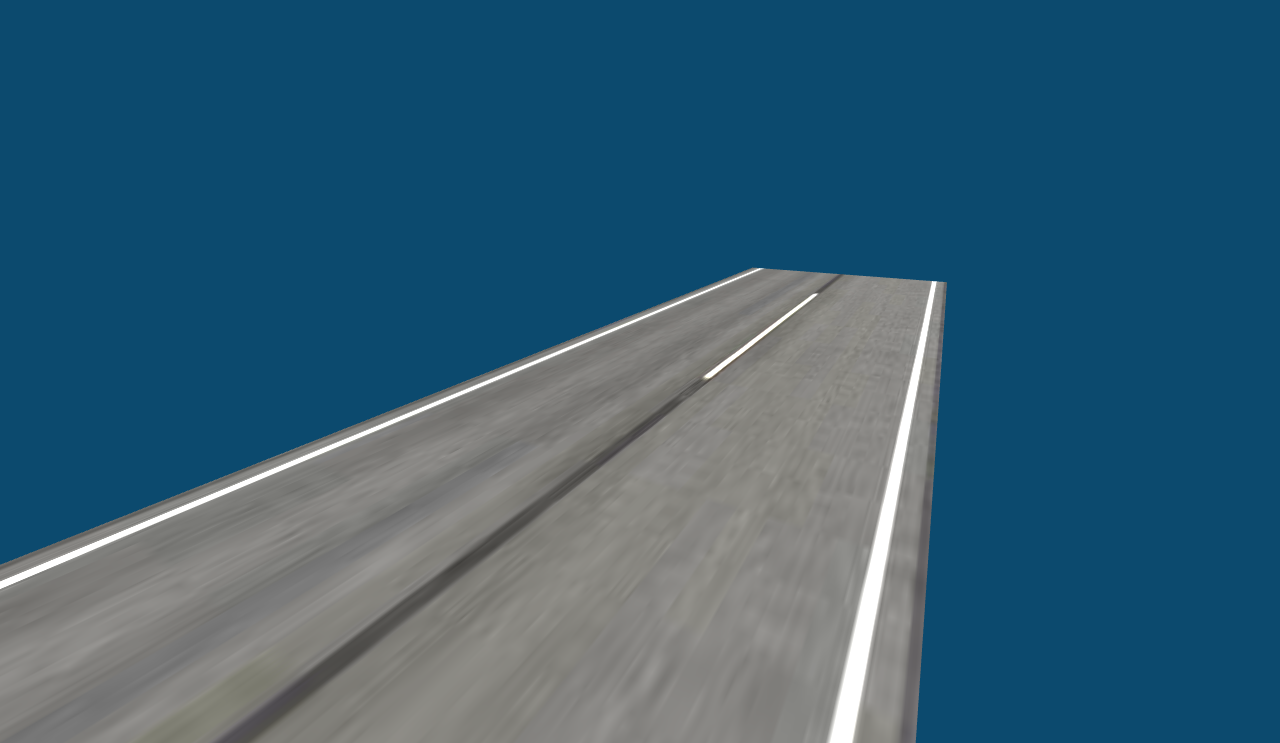
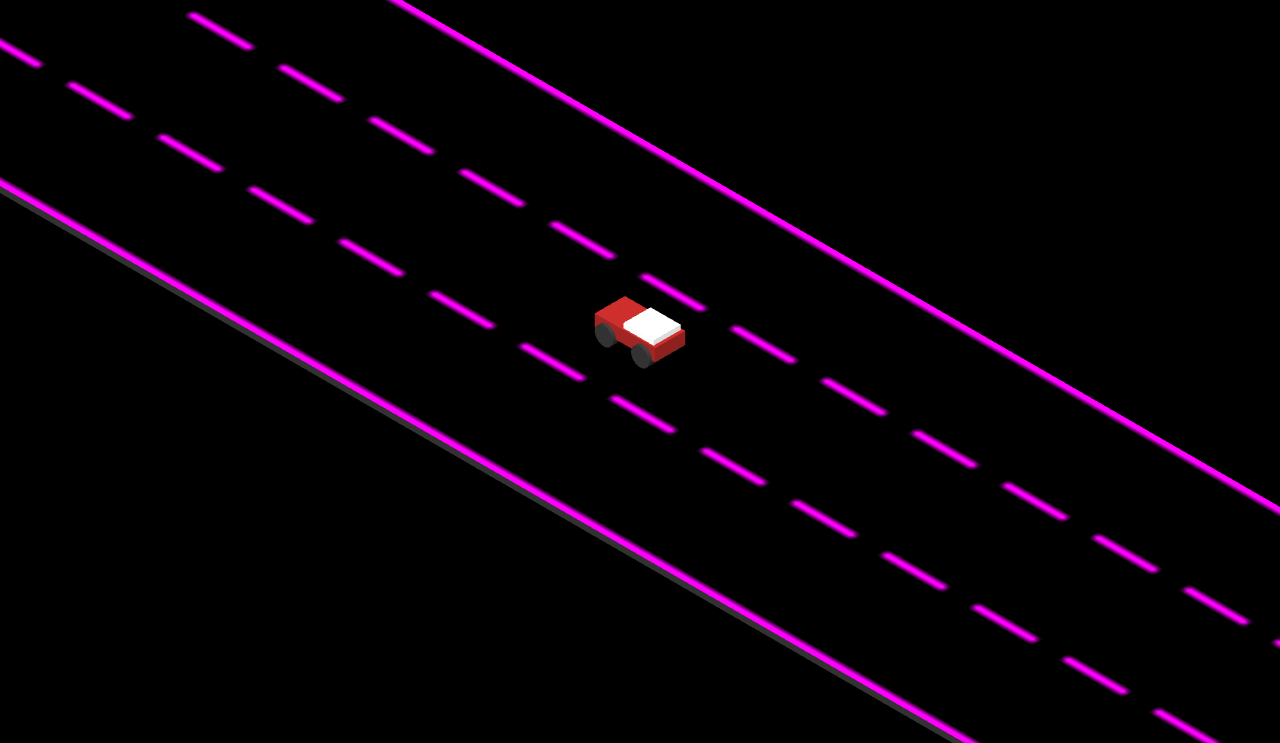
Before and after one commit to thiagoluann/jogo-de-carro, a plain HTML site: page index.html in a window 1280 px wide. Shown: the part 57-800 px from the top of the page. Drawn offline with nearby package versions, Linux system fonts and the light colour scheme; animation ran at ten frames a second.

Commit message:
atualização quase ompleta

```diff
--- a/index.html
+++ b/index.html
@@ -1,26 +1,22 @@
 <!DOCTYPE html>
-<html lang="en">
+<html>
 <head>
-  <meta charset="UTF-8">
-  <meta name="viewport" content="width=device-width, initial-scale=1.0">
-  <title>Simple 3D Game</title>
-  <style>
-    body {
-      margin: 0;
-      background: #0c4a6e;
-    }
-  </style>
+    <title>Jogo de Carro</title>
+    <link rel="stylesheet" href="styles.css">
+
+
+    <script type="importmap">{
+        "imports": {
+          "three": "https://unpkg.com/three@0.150.0/build/three.module.js",
+          "three/": "https://unpkg.com/three@0.150.0/"
+        }
+      }</script>
+
+    <script type="module" src="main.js"></script>
 </head>
 <body>
-  <script src="https://unpkg.com/es-module-shims@1.6.3/dist/es-module-shims.js"></script>
-  <script type="importmap">
-    {
-      "imports": {
-        "three": "https://unpkg.com/three@0.150.1/build/three.module.js",
-        "three/addons/": "https://unpkg.com/three@0.150.1/examples/jsm/"
-      }
-    }
-  </script>
-  <script src="main.js" type="module"></script>
+
+<div id="output">Jogo 3D</div>
+
 </body>
 </html>
--- a/main.js
+++ b/main.js
@@ -1,288 +1,244 @@
-import * as THREE from 'three';
-import { GLTFLoader } from 'three/addons/loaders/GLTFLoader.js';
-import { OrbitControls } from 'three/addons/controls/OrbitControls.js';
+import * as THREE from "three";
+import { OrbitControls } from "three/examples/jsm/controls/OrbitControls.js";
 
 const scene = new THREE.Scene();
-const camera = new THREE.PerspectiveCamera(
-  75,
-  window.innerWidth / window.innerHeight,
-  0.1,
-  1000
+
+
+// Luzes do ambiente
+const ambientLight = new THREE.AmbientLight(0xffffff, 0.6);
+scene.add(ambientLight);
+
+const dirLight = new THREE.DirectionalLight(0xffffff, 0.8);
+dirLight.position.set(200, 500, 300);
+scene.add(dirLight);
+
+// Camara
+const aspectRatio = window.innerWidth / window.innerHeight;
+const cameraWidth = 150;
+const cameraHeight = cameraWidth / aspectRatio;
+
+const camera = new THREE.OrthographicCamera(
+  cameraWidth / -2, // esquerda
+  cameraWidth / 2, // direita
+  cameraHeight / 2, // cima
+  cameraHeight / -2, // baixo
+  0, // plano perto
+  1000 // plano longe
 );
-camera.position.set(4.61, 2.74, 8);
+camera.position.set(200, 200, 200);
+camera.lookAt(0, 10, 0);
 
-const renderer = new THREE.WebGLRenderer({
-  alpha: true,
-  antialias: true
+// Cores
+const green = 0x08A045;
+const blue = 0x006FB9;
+const yellow = 0xEFCC00;
+const black = 0x000000;
+const white = 0xFFFFFF;
+const red = 0xa52523;
+
+
+// Pista
+const road = createRoad();
+scene.add(road);
+
+// Carros
+const car = createCar();
+scene.add(car);
+
+const ecar1 = createEnemyCar(blue);
+const ecar2 = createEnemyCar(green);
+const ecar3 = createEnemyCar(yellow);
+
+ecar1.position.x = -100;
+ecar2.position.x = -150;
+ecar3.position.x = -130;
+
+ecar1.position.z = -20;
+ecar2.position.z = 20;
+ecar3.position.z = 0;
+
+
+scene.add(ecar1);
+scene.add(ecar2);
+scene.add(ecar3);
+
+
+// renderizar
+const renderer = new THREE.WebGLRenderer({ antialias: true });
+renderer.setSize(window.innerWidth, window.innerHeight);
+renderer.render(scene, camera);
+
+ var controls = new OrbitControls( camera, renderer.domElement );
+
+// Animação
+renderer.setAnimationLoop(() => {
+  carColision(car, ecar1, 0.2, -120);
+  carColision(car, ecar2, 0.4, -140);
+  carColision(car, ecar3, 0.2, -150);
+  renderer.render(scene, camera);
 });
-renderer.shadowMap.enabled = true;
-renderer.setSize(window.innerWidth, window.innerHeight);
+
 document.body.appendChild(renderer.domElement);
 
-const controls = new OrbitControls(camera, renderer.domElement);
+// Carro principal
+function createCar() {
+  const car = new THREE.Group();
 
-// const Rua = new GLTFLoader();
+  const backWheel = createWheels();
+  backWheel.position.y = 1;
+  backWheel.position.x = -3;
+  car.add(backWheel);
 
-// Rua.load('rua/scene.gltf', (rua)=>{
-//   rua.scene.scale.set(1, 1, 1);
-//   scene.add(rua.scene);
-// })
+  const frontWheel = createWheels();
+  frontWheel.position.y = 1;
+  frontWheel.position.x = 3;
+  car.add(frontWheel);
 
-class Box extends THREE.Mesh {
-    constructor({
-      width,
-      height,
-      depth,
-      color = '#00ff00',
-      velocity = {
-        x: 0,
-        y: 0,
-        z: 0
-      },
-      position = {
-        x: 0,
-        y: 0,
-        z: 0
-      },
-      zAcceleration = false
-    }) {
-      super(
-        new THREE.BoxGeometry(width, height, depth),
-        new THREE.MeshStandardMaterial({ color })
-      )
+  const main = new THREE.Mesh(
+    new THREE.BoxGeometry(10, 2, 5),
+    new THREE.MeshLambertMaterial({ color: red })
+  );
+  main.position.y = 2;
+  car.add(main);
 
-      this.width = width
-      this.height = height
-      this.depth = depth
+  const cabin = new THREE.Mesh(
+    new THREE.BoxGeometry(5, 1.5, 4.5),
+    new THREE.MeshLambertMaterial({ color: 0xffffff })
+  );
 
-      this.position.set(position.x, position.y, position.z)
 
-      this.right = this.position.x + this.width / 2
-      this.left = this.position.x - this.width / 2
+  cabin.position.x = 2;
+  cabin.position.y = 3;
+  car.add(cabin);
 
-      this.bottom = this.position.y - this.height / 2
-      this.top = this.position.y + this.height / 2
+  return car;
+}
 
-      this.front = this.position.z + this.depth / 2
-      this.back = this.position.z - this.depth / 2
+// Criar carro na contramão
+function createEnemyCar(color) {
+  const car = new THREE.Group();
 
-      this.velocity = velocity
-      this.gravity = -0.002
+  // Pneus
+  const backWheel = createWheels();
+  backWheel.position.y = 1;
+  backWheel.position.x = -3;
+  car.add(backWheel);
 
-      this.zAcceleration = zAcceleration
-    }
+  const frontWheel = createWheels();
+  frontWheel.position.y = 1;
+  frontWheel.position.x = 3;
+  car.add(frontWheel);
 
-    updateSides() {
-      this.right = this.position.x + this.width / 2
-      this.left = this.position.x - this.width / 2
+  // Corpo do carro
+  const main = new THREE.Mesh(
+    new THREE.BoxGeometry(10, 2, 5),
+    new THREE.MeshLambertMaterial({ color: color })
+  );
+  main.position.y = 2;
+  car.add(main);
 
-      this.bottom = this.position.y - this.height / 2
-      this.top = this.position.y + this.height / 2
+  // Bulé do carro
+  const cabin = new THREE.Mesh(
+    new THREE.BoxGeometry(5, 1.5, 4.5),
+    new THREE.MeshLambertMaterial({ color: 0xffffff })
+  );
 
-      this.front = this.position.z + this.depth / 2
-      this.back = this.position.z - this.depth / 2
-    }
 
-    update(ground) {
-      this.updateSides()
+  cabin.position.x = -2;
+  cabin.position.y = 3;
+  car.add(cabin);
 
-      if (this.zAcceleration) this.velocity.z += 0.0003
+  return car;
+}
 
-      this.position.x += this.velocity.x
-      this.position.z += this.velocity.z
 
-      this.applyGravity(ground)
-    }
+function createWheels() {
+  // Raio  = 1.5
+  const geometry = new THREE.CylinderGeometry( 1.5, 1.5, 6, 20);
+  // Rotacioando o eixo X em 90º
+  geometry.rotateX( Math.PI / 2 ); // orient along z-axis - required
+  const material = new THREE.MeshLambertMaterial({ color: 0x333333 });
+  const wheel = new THREE.Mesh(geometry, material);
 
-    applyGravity(ground) {
-      this.velocity.y += this.gravity
+  return wheel;
+}
 
-      // this is where we hit the ground
-      if (
-        boxCollision({
-          box1: this,
-          box2: ground
-        })
-      ) {
-        const friction = 0.5
-        this.velocity.y *= friction
-        this.velocity.y = -this.velocity.y
-      } else this.position.y += this.velocity.y
-    }
+function createRoad() {
+  const geometry = new THREE.BoxGeometry(300, 60, 1);
+  // Rotacionando o eixo X em 90º
+  geometry.rotateX( Math.PI / 2 );
+  const roadTexture = getRoadTexture();
+
+  const material = new THREE.MeshLambertMaterial({ color: 0x333333 });
+  const line = new THREE.MeshLambertMaterial({ map: roadTexture });
+
+    var materials = [ material, material, material, material,material, line ];
+
+  const road = new THREE.Mesh(geometry, materials);
+
+  road.position.x = 0;
+  road.position.y = -1;
+
+  return road;
+}
+
+function getRoadTexture() {
+  const canvas = document.createElement("canvas");
+  canvas.width = 300;
+  canvas.height = 60;
+  const context = canvas.getContext("2d");
+
+  // Desenhando as linhas da estrada
+  context.fillStyle = '#ff00ff';
+  for (var i = 0; i < 300; i=i+15) {
+     context.fillRect(i, 20, 10, 1);
+   }
+  for (var i = 0; i < 300; i=i+15) {
+     context.fillRect(i, 40, 10, 1);
+   }
+
+  // Meio fio da pista
+  context.strokeStyle = '#ff00ff';
+  context.strokeRect(0, 0, canvas.width, canvas.height);
+
+
+
+  return new THREE.CanvasTexture(canvas);
+}
+
+// Usar as setas para mudar de posição
+window.addEventListener('keydown', function(e){
+  if ((e.code === 'ArrowLeft') && (car.position.z === 0))
+    car.position.z = 20; // Ta no centro, vai para a direita
+  if ((e.code === 'ArrowLeft') && (car.position.z === -20))
+    car.position.z = 0;  // Ta na esquerda, vai para o centro
+  if ((e.code === 'ArrowRight') && (car.position.z === 0))
+    car.position.z = -20; // Ta no centro, vai para a esquerda
+  if ((e.code === 'ArrowRight') && (car.position.z === 20))
+    car.position.z = 0;  // Ta na direita, vai para o centro
+  if ((e.code === 'ArrowUp'))
+     car.position.x -= 0.9; // Acelera Rubinho
+});
+
+ function carColision(mycar, enemycar,velocity, reset) {
+   const posX1 = mycar.position.x;
+   const posX2 = enemycar.position.x;
+   const posZ1 = mycar.position.z;
+   const posZ2 = enemycar.position.z;
+
+   const posX1_right = mycar.position.x + 5;
+   const posX1_left = mycar.position.x - 5;
+   const posX2_right = enemycar.position.x + 5;
+   const posX2_left = enemycar.position.x - 5;
+
+
+   if(posX1_right > posX2_left && posX1_left < posX2_right && posZ1 === posZ2 ) {
+       mycar.rotation.y = -0.5;
+       enemycar.rotation.y = 0.5;
+       document.getElementById('output').innerHTML = "Game Over";
+   } else {
+     enemycar.position.x +=velocity;
+     // Carro volta pra pista
+     if (posX2_left > 150){ enemycar.position.x = reset; }
+     }
   }
-
-  function boxCollision({ box1, box2 }) {
-    const xCollision = box1.right >= box2.left && box1.left <= box2.right
-    const yCollision =
-      box1.bottom + box1.velocity.y <= box2.top && box1.top >= box2.bottom
-    const zCollision = box1.front >= box2.back && box1.back <= box2.front
-
-    return xCollision && yCollision && zCollision
-  }
-
-  const cube = new Box({
-    width: 1,
-    height: 1,
-    depth: 1,
-    velocity: {
-      x: 0,
-      y: -0.01,
-      z: 0
-    }
-  })
-  cube.castShadow = true
-  scene.add(cube)
-
-  // const ground = new Box({
-  //   width: 10,
-  //   height: 0.5,
-  //   depth: 50,
-  //   color: '#0369a1',
-  //   position: {
-  //     x: 0,
-  //     y: -2,
-  //     z: 0
-  //   }
-  // })
-
-  // ground.receiveShadow = true
-  // scene.add(ground)
-
-  //textura de rua
-  const texturaRua = new THREE.TextureLoader().load('assets/rua/78be92c3ba99c5d1399114814b7f7006.jpg');
-  const rua = new THREE.MeshStandardMaterial({ map: texturaRua });
-
-  const largura = 10; // Largura do retângulo
-  const altura = 50; // Altura do retângulo
-
-  const ground = new THREE.Mesh(new THREE.BoxGeometry(largura, 0.5, altura), rua);
-  ground.position.set(0, -2, 0); // Define a posição do retângulo
-  ground.receiveShadow = true;
-
-  scene.add(ground);
-
-  const light = new THREE.DirectionalLight(0xffffff, 1)
-  light.position.y = 3
-  light.position.z = 1
-  light.castShadow = true
-  scene.add(light)
-
-  scene.add(new THREE.AmbientLight(0xffffff, 0.5))
-
-  camera.position.z = 5
-  console.log(ground.top)
-  console.log(cube.bottom)
-
-  const keys = {
-    a: {
-      pressed: false
-    },
-    d: {
-      pressed: false
-    },
-    s: {
-      pressed: false
-    },
-    w: {
-      pressed: false
-    }
-  }
-
-  window.addEventListener('keydown', (event) => {
-    switch (event.code) {
-      case 'KeyA':
-        keys.a.pressed = true
-        break
-      case 'KeyD':
-        keys.d.pressed = true
-        break
-      case 'KeyS':
-        keys.s.pressed = true
-        break
-      case 'KeyW':
-        keys.w.pressed = true
-        break
-      case 'Space':
-        cube.velocity.y = 0.08
-        break
-    }
-  })
-
-  window.addEventListener('keyup', (event) => {
-    switch (event.code) {
-      case 'KeyA':
-        keys.a.pressed = false
-        break
-      case 'KeyD':
-        keys.d.pressed = false
-        break
-      case 'KeyS':
-        keys.s.pressed = false
-        break
-      case 'KeyW':
-        keys.w.pressed = false
-        break
-    }
-  })
-
-  const enemies = []
-
-  let frames = 0
-  let spawnRate = 200
-  function animate() {
-    const animationId = requestAnimationFrame(animate)
-    renderer.render(scene, camera)
-
-    // movement code
-    cube.velocity.x = 0
-    cube.velocity.z = 0
-    if (keys.a.pressed) cube.velocity.x = -0.05
-    else if (keys.d.pressed) cube.velocity.x = 0.05
-
-    if (keys.s.pressed) cube.velocity.z = 0.05
-    else if (keys.w.pressed) cube.velocity.z = -0.05
-
-    cube.update(ground)
-    enemies.forEach((enemy) => {
-      enemy.update(ground)
-      if (
-        boxCollision({
-          box1: cube,
-          box2: enemy
-        })
-      ) {
-        cancelAnimationFrame(animationId)
-      }
-    })
-
-    if (frames % spawnRate === 0) {
-      if (spawnRate > 20) spawnRate -= 20
-
-      const enemy = new Box({
-        width: 1,
-        height: 1,
-        depth: 1,
-        position: {
-          x: (Math.random() - 0.5) * 10,
-          y: 0,
-          z: -20
-        },
-        velocity: {
-          x: 0,
-          y: 0,
-          z: 0.005
-        },
-        color: 'red',
-        zAcceleration: true
-      })
-      enemy.castShadow = true
-      scene.add(enemy)
-      enemies.push(enemy)
-    }
-
-    frames++
-    // cube.position.y += -0.01
-    // cube.rotation.x += 0.01
-    // cube.rotation.y += 0.01
-  }
-  animate()
--- /dev/null
+++ b/styles.css
@@ -0,0 +1,16 @@
+body {
+    margin: 0;
+    font-family: "Segoe UI", Tahoma, Geneva, Verdana, sans-serif;
+    font-weight: 100;
+
+  }
+
+  #output{
+    background: rgb(38, 255, 0);
+    position: absolute;
+    z-index: 1;
+    width: 200px;
+    text-align: center;
+    font-size: 30px;
+
+  }
```
Also changed, not shown: assets/rua/78be92c3ba99c5d1399114814b7f7006.jpg (deleted).
